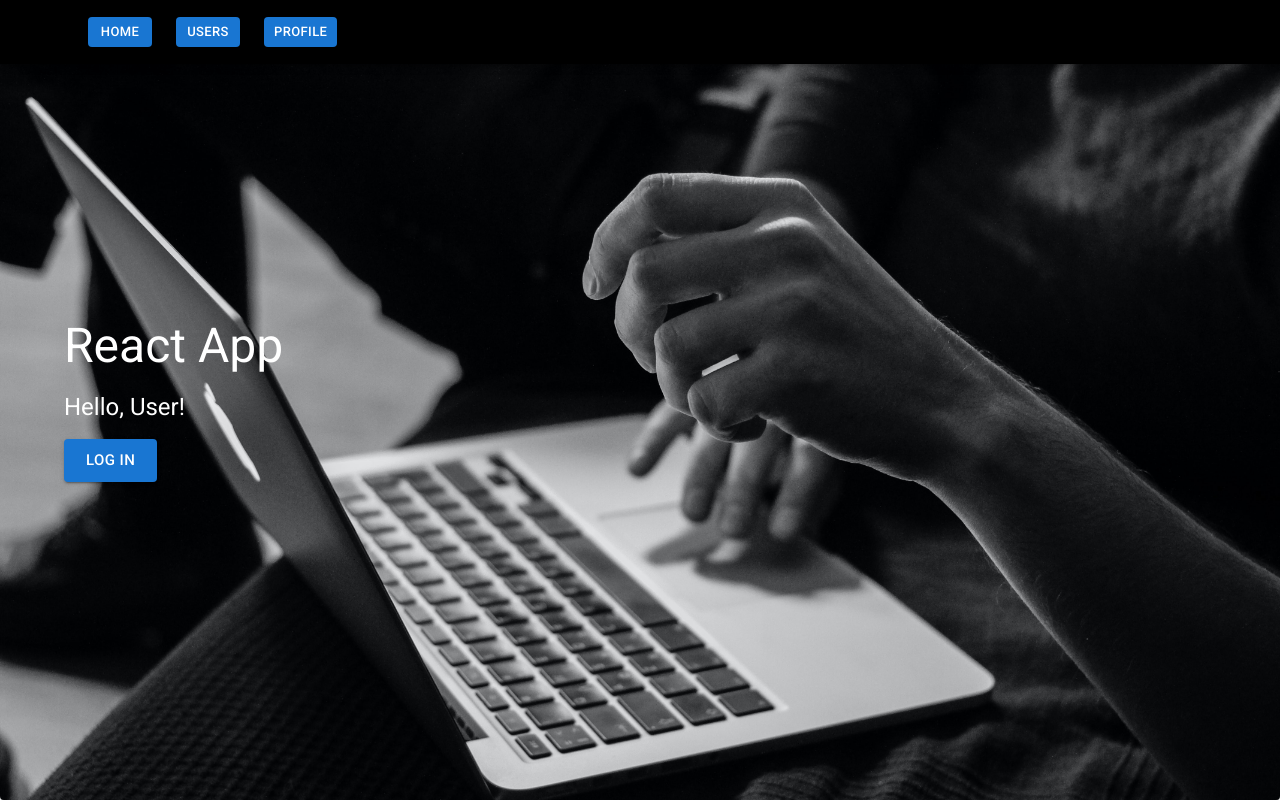
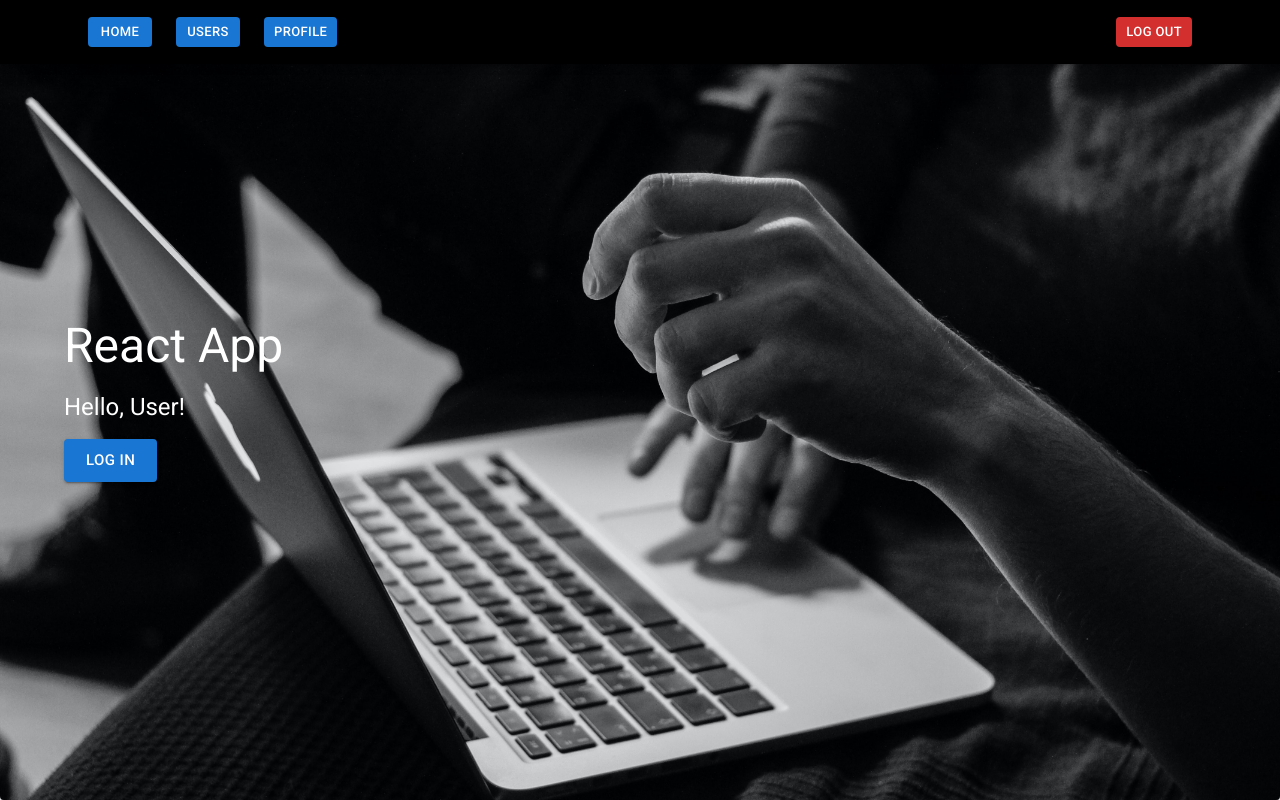
Before and after one commit to IhorMorozov/react-task-1, a React (Create React App) app: page / in a window 1280 px wide. Built offline with nearby package versions, Linux system fonts and the light colour scheme; sample sign-in values are in the browser's storage.

Commit message:
implement log out

```diff
--- a/src/components/Navbar/Navbar.jsx
+++ b/src/components/Navbar/Navbar.jsx
@@ -2,22 +2,38 @@ import React from 'react';
 import {
   AppBar, Box, Button, Container, Toolbar,
 } from '@mui/material';
-import { NavLink } from 'react-router-dom';
+import { Link, NavLink } from 'react-router-dom';
 import { makeStyles } from '@mui/styles';
+import { useDispatch, useSelector } from 'react-redux';
 import { privateRoutes } from '../../router/routes';
+import { setIsAuthAction } from '../../store/reducers/authReducer';
 
 const useStyle = makeStyles(() => ({
   navLink: {
     textDecoration: 'none',
   },
+  toolBar: {
+    display: 'flex',
+    justifyContent: 'space-between',
+  },
+  navBar: {
+    display: 'flex',
+  },
 }));
 
 const Navbar = () => {
+  const isAuth = useSelector((state) => state.authReducer.isAuth);
   const classes = useStyle();
+  const dispatch = useDispatch();
+  const logOutHandler = () => {
+    dispatch(setIsAuthAction(false));
+    localStorage.setItem('isAuth', '');
+  };
   return (
     <AppBar position="fixed" style={{ backgroundColor: 'black' }}>
       <Container fixed>
-        <Toolbar>
+        <Toolbar className={classes.toolBar}>
+          <Box className={classes.navBar}>
             {privateRoutes.map((route) => (
               <Box mr={3} key={route.path}>
                 <NavLink to={route.path} className={classes.navLink}>
@@ -27,6 +43,19 @@ const Navbar = () => {
                 </NavLink>
               </Box>
             ))}
+          </Box>
+          {isAuth && (
+            <Link to="/" style={{ textDecoration: 'none' }}>
+              <Button
+                variant="contained"
+                size="small"
+                color="error"
+                onClick={() => logOutHandler()}
+              >
+                Log Out
+              </Button>
+            </Link>
+          )}
         </Toolbar>
       </Container>
     </AppBar>
```
Lines whose indentation alone changed are shown as unchanged.
